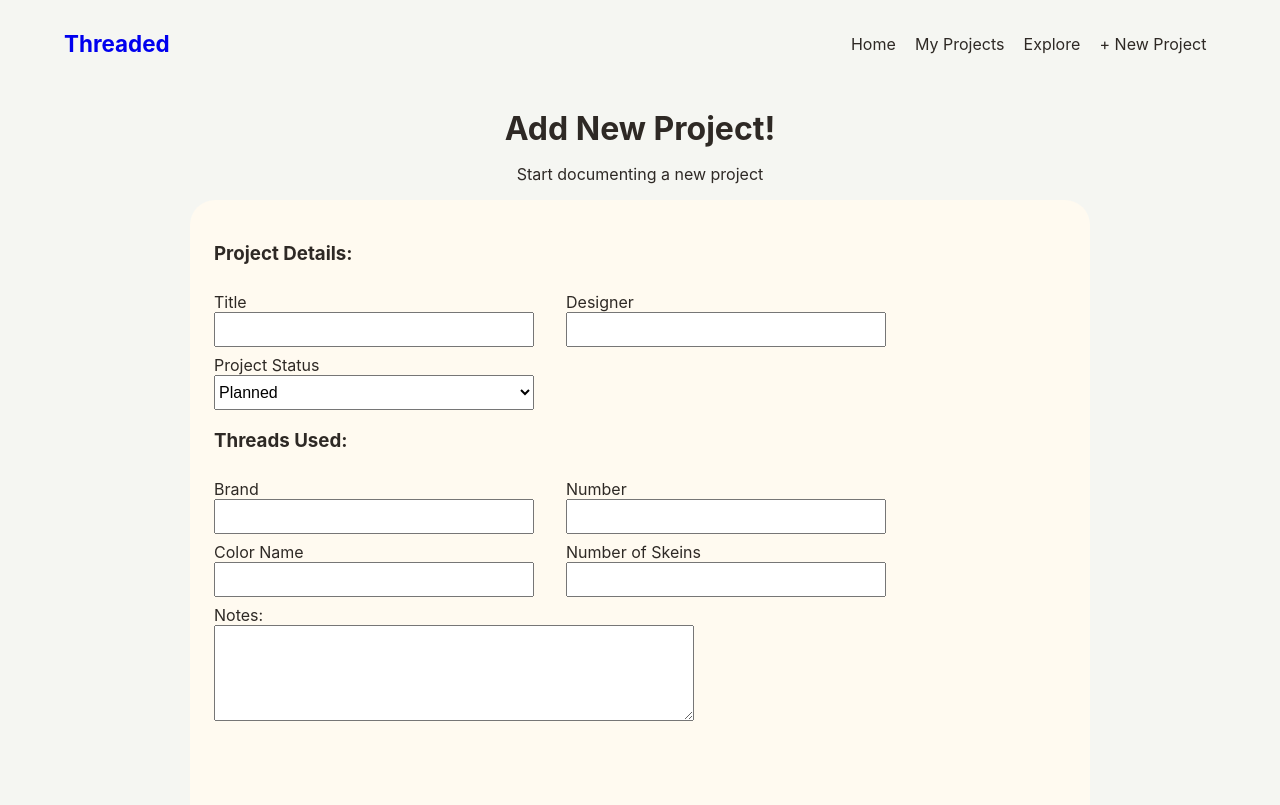
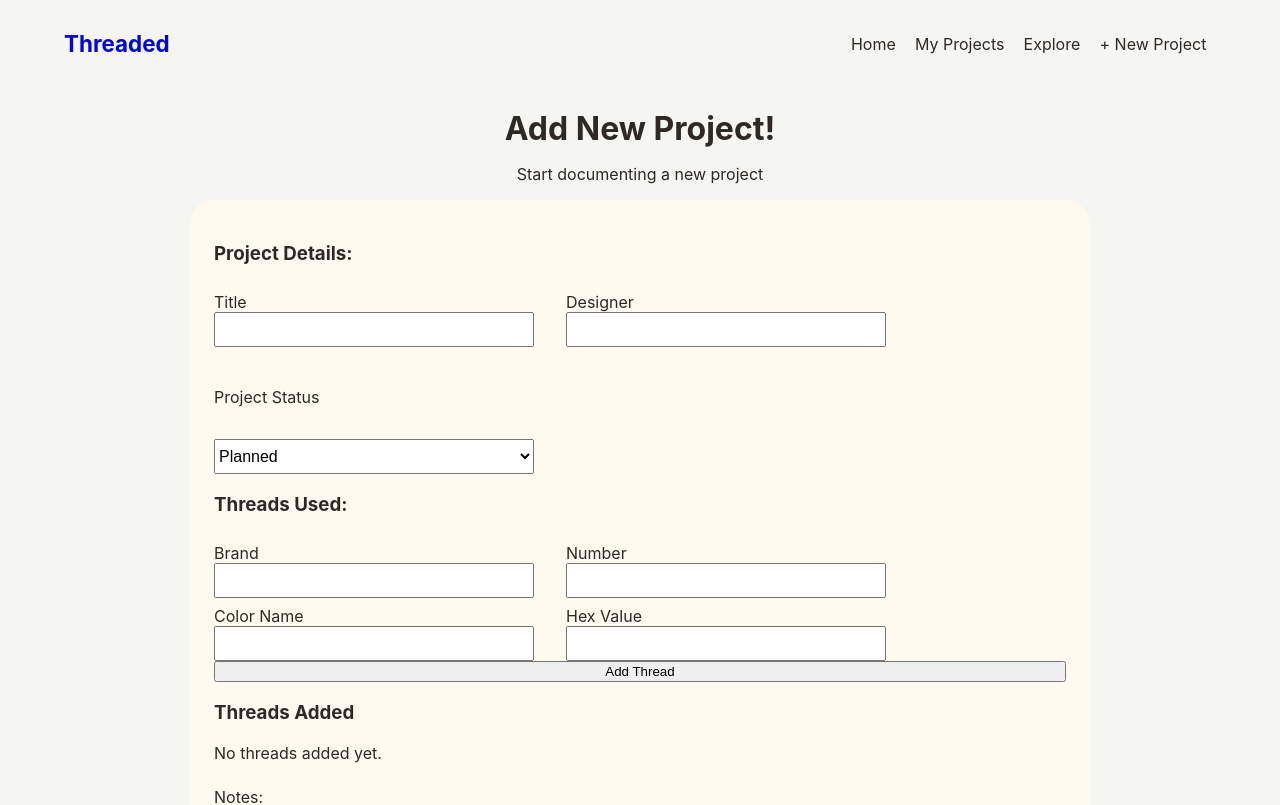
Before and after one commit to claireweber12/threaded, a React (Vite) app: page /new-project in a window 1280 px wide. Shown: the top 805 px of the page. Built offline with nearby package versions, Linux system fonts and the light colour scheme.

Commit message:
save new project inputs from form

```diff
--- a/src/pages/NewProject.jsx
+++ b/src/pages/NewProject.jsx
@@ -1,25 +1,106 @@
+import { useState } from "react";
 
 function NewProject() {
+    const [projectTitle, setProjectTitle] = useState("");
+    const [projectDesigner, setProjectDesigner] = useState("");
+    const [projectStatus, setProjectStatus] = useState("");
+    const [notes, setNotes] = useState("");
+    const [thread, setThread] = useState({
+        brand:"",
+        colorNumber:"",
+        colorName: "",
+        colorHex:"",
+    });
+    const[threads, setThreads] = useState([]);
+
+    function handleAddThread(){
+        if (!thread.brand && !thread.colorNumber && !thread.colorName && !thread.colorHex){
+            return;
+        }
+
+        const newThread = {
+            brand: thread.brand,
+            colorNumber: thread.colorNumber,
+            colorName: thread.colorName,
+            colorHex: thread.colorHex,
+        }
+        setThreads([...threads, newThread]);
+
+        setThread({
+            brand: "",
+            colorNumber:"",
+            colorName:"",
+            colorHex: "",
+        });
+    }
+
+    function handleThreadChange(e){
+        const {name, value} = e.target;
+        setThread({
+            ...thread,
+            [name]:value,
+        });
+    }
+
+    function handleSubmit(e) {
+        e.preventDefault();
+        const newProject={
+            title : projectTitle,
+            designer : projectDesigner,
+            status : projectStatus,
+            threads : threads,
+            notes : notes,
+        };
+        console.log(newProject);
+
+        setProjectTitle("");
+        setProjectDesigner("");
+        setProjectStatus("");
+        setNotes("");
+
+        setThread({
+            brand: "",
+            colorNumber: "",
+            colorName: "",
+            colorHex: "",
+        });
+
+        setThreads([]);
+
+        alert("Project created! Check the console.");
+
+    }
+
+
+
+
     return(
         <main className='new-project-page'>
             <h1>Add New Project!</h1>
             <p>Start documenting a new project</p>
-            <div className='form-card'>
+            <form className='form-card' onSubmit={handleSubmit}>
                 <h3>Project Details:</h3>
                 <div className='form-section'>
                     <div className='form-row'>
                         <div className='form-group'>
                             <label htmlFor='title'>Title</label>
-                            <input id='title' type='text'/>
+                            <input id='title' name='title' value={projectTitle}
+                            onChange={(e) => setProjectTitle(e.target.value)}
+                            type='text'/>
                         </div>
                         <div className='form-group'>
                             <label htmlFor='designer'>Designer</label>
-                            <input id='designer' type='text'/>
+                            <input id='designer' type='text' name='designer'
+                            value={projectDesigner}
+                            onChange={(e) => setProjectDesigner(e.target.value)}
+                            />
                         </div>
                     </div>
-                    <div className='form-group'>
+                    <div className='form-group form-row'>
                         <label htmlFor='status'>Project Status</label>
-                        <select id='status'>
+                        <select id='status' name='status' value={projectStatus}
+                        onChange={(e) => setProjectStatus(e.target.value)}
+                        >
                             <option value='planned'>Planned</option>
                             <option value='started'>Started</option>
                             <option value='completed'>Completed</option>
@@ -33,34 +114,68 @@ function NewProject() {
                     <div className='form-row'>
                         <div className='form-group'>
                             <label htmlFor='brand'>Brand</label>
-                            <input id='brand' type='text'/>
+                            <input id='brand' name='brand' type='text' value={thread.brand}
+                            onChange={handleThreadChange}
+                            />
                         </div>
                         <div className='form-group'>
-                            <label htmlFor='number'>Number</label>
-                            <input id='number' type='text'/>
+                            <label htmlFor='colorNumber'>Number</label>
+                            <input id='colorNumber' name='colorNumber' type='text'
+                            value={thread.colorNumber} onChange={(handleThreadChange)}
+                            />
                         </div>
                     </div>
                     <div className='form-row'>
                         <div className='form-group'>
-                            <label htmlFor='color-name'>Color Name</label>
-                            <input id='color-name' type='text' />
+                            <label htmlFor='colorName'>Color Name</label>
+                            <input id='colorName' name='colorName' type='text'
+                            value={thread.colorName} onChange={handleThreadChange}
+                            />
                         </div>
                         <div className='form-group'>
-                            <label htmlFor='num-skeins'>Number of Skeins</label>
-                            <input id='num-skiens' type='text'/>
+                            <label htmlFor='colorHex'>Hex Value</label>
+                            <input id='colorHex' name='colorHex' type='text'
+                            value={thread.colorHex} onChange={handleThreadChange}
+                            />
                         </div>
+                    </div>
+                    <button id='add-thread-btn'type='button' onClick={handleAddThread}>
+                        Add Thread
+                    </button>
+                    <div className='addedThreads'>
+                        <h3>Threads Added</h3>
+                        {threads.length === 0 ? (
+                            <p>No threads added yet.</p>
+                        ) : (
+                            threads.map((thread, index) => (
+                                <div key={index} className="added-thread-item">
+                                    <span
+                                        className='thread-dot'
+                                        style={{backgroundColor:thread.colorHex}}
+                                    ></span>
+                                    <p>
+                                        {thread.brand} {thread.colorNumber} {thread.colorName}
+                                    </p>
+                                </div>
+                            ))
+                        )}
                     </div>
                 </div>
                 <div className='form-section'>
                     <div className='form-group'>
-                        <label htmlFor='text-area'>Notes:</label>
-                        <textarea id='text-area'></textarea>
+                        <label htmlFor='notes'>Notes:</label>
+                        <textarea id='notes' name='notes' value={notes}
+                        onChange={(e) => setNotes(e.target.value)}
+                        placeholder="Add project notes, stitch ideas, or anything you want to remember..."
+                        ></textarea>
                     </div>
                 </div>
 
-                <button id='create-btn'>Create Project</button>
+                <button id='create-btn' type='submit'>Create Project</button>
 
-            </div>
+            </form>
+
+
         </main>
 
     )
```
